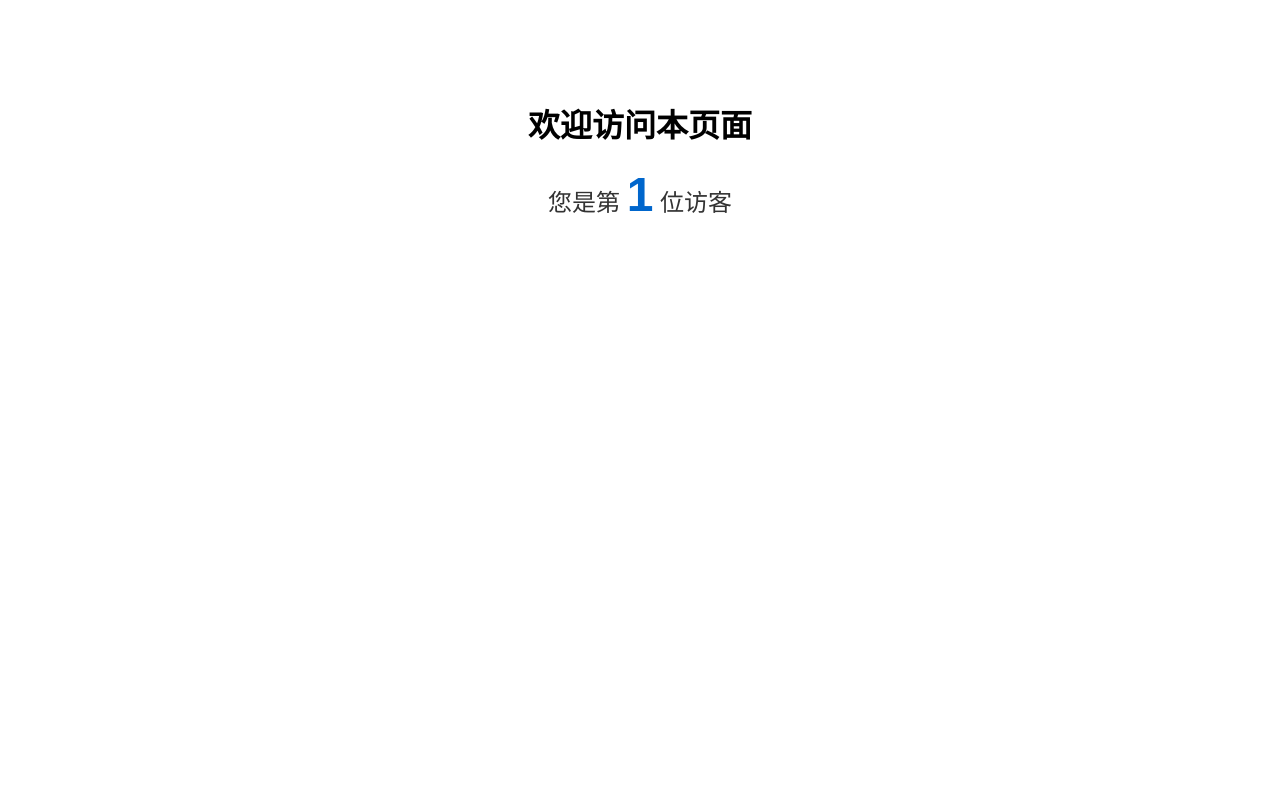
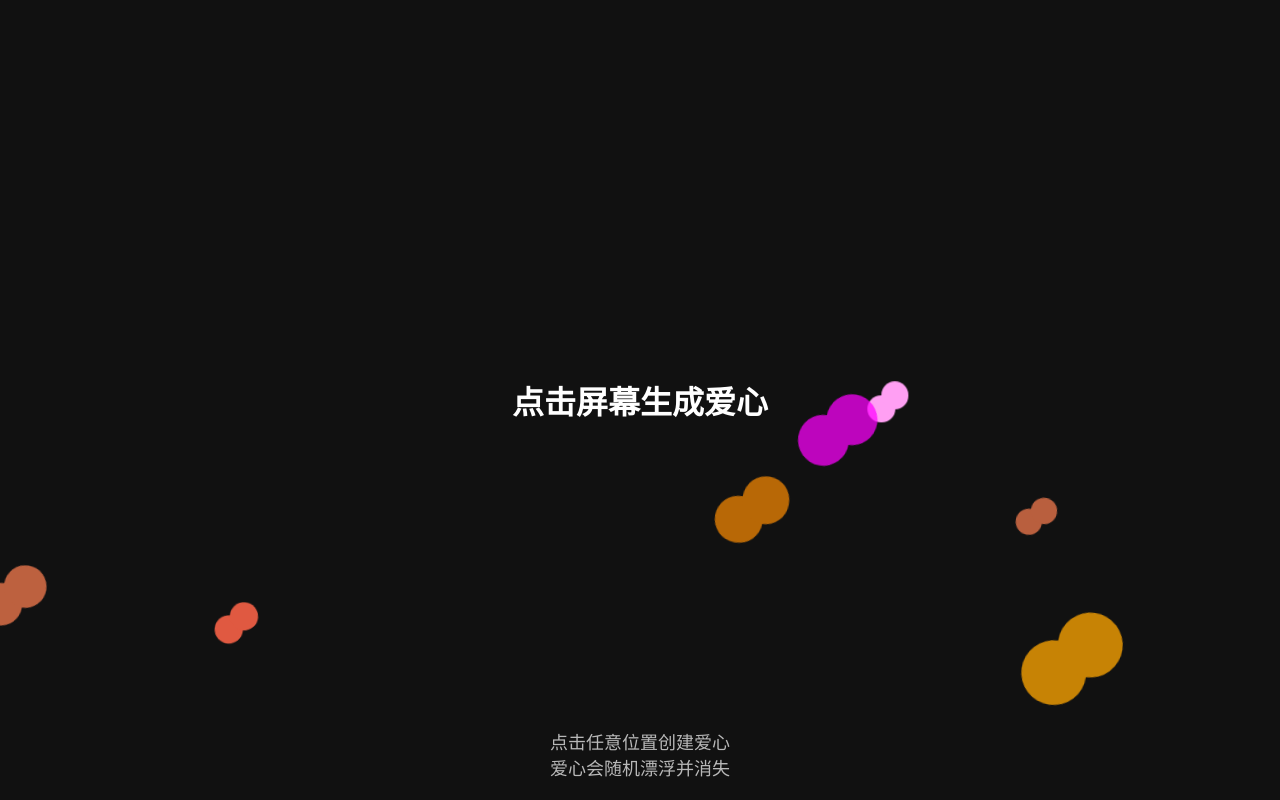
Before and after one commit to loveicu/loveicu, a plain HTML site: page test.html in a window 1280 px wide. Drawn offline with Linux system fonts and the light colour scheme.

Commit message:
更新 test.html

```diff
--- a/test.html
+++ b/test.html
@@ -1,49 +1,123 @@
 <!DOCTYPE html>
-<html>
+<html lang="zh">
 <head>
-    <title>页面访问计数器</title>
+    <meta charset="UTF-8">
+    <meta name="viewport" content="width=device-width, initial-scale=1.0">
+    <title>动态爱心</title>
     <style>
         body {
+            margin: 0;
+            padding: 0;
+            overflow: hidden;
+            background-color: #111;
+            cursor: pointer;
+            height: 100vh;
+            display: flex;
+            justify-content: center;
+            align-items: center;
             font-family: Arial, sans-serif;
+            color: white;
+        }
+
+        .instructions {
+            position: absolute;
+            bottom: 20px;
             text-align: center;
-            margin-top: 100px;
+            width: 100%;
+            opacity: 0.7;
+            font-size: 18px;
         }
-        .counter {
-            font-size: 24px;
-            color: #333;
-            margin: 20px;
+
+        .heart {
+            position: absolute;
+            pointer-events: none;
+            transform: translate(-50%, -50%);
+            animation: float 4s ease-in-out infinite;
         }
-        .count {
-            font-size: 48px;
-            font-weight: bold;
-            color: #0066cc;
+
+        .heart::before, .heart::after {
+            content: "";
+            position: absolute;
+            width: 100%;
+            height: 100%;
+            background-color: currentColor;
+            border-radius: 50%;
+        }
+
+        .heart::before {
+            left: -50%;
+        }
+
+        .heart::after {
+            top: -50%;
+        }
+
+        @keyframes float {
+            0%, 100% {
+                transform: translate(-50%, -50%) scale(1) rotate(0deg);
+                opacity: 1;
+            }
+            50% {
+                transform: translate(-50%, -150%) scale(1.2) rotate(10deg);
+                opacity: 0.7;
+            }
         }
     </style>
 </head>
 <body>
-    <h1>欢迎访问本页面</h1>
-    <div class="counter">
-        您是第 <span id="visitCount" class="count">0</span> 位访客
-    </div>
+    <h1>点击屏幕生成爱心</h1>
+    <div class="instructions">点击任意位置创建爱心<br>爱心会随机漂浮并消失</div>
 
     <script>
-        // 检查是否已经访问过
-        if (!localStorage.getItem('hasVisited')) {
-            // 获取当前计数
-            let count = localStorage.getItem('pageViewCount') || 0;
+        document.addEventListener('click', function(e) {
+            createHeart(e.clientX, e.clientY);
+        });
 
-            // 增加计数
-            count = parseInt(count) + 1;
+        function createHeart(x, y) {
+            const heart = document.createElement('div');
+            heart.className = 'heart';
 
-            // 存储更新后的计数和访问标记
-            localStorage.setItem('pageViewCount', count);
-            localStorage.setItem('hasVisited', 'true');
+            // 随机大小 (20px 到 60px)
+            const size = Math.random() * 40 + 20;
+            heart.style.width = `${size}px`;
+            heart.style.height = `${size}px`;
 
-            // 更新页面显示
-            document.getElementById('visitCount').textContent = count;
-        } else {
-            // 如果已经访问过，只显示计数
-            document.getElementById('visitCount').textContent = localStorage.getItem('pageViewCount');
+            // 随机颜色
+            const colors = [
+                '#ff0000', '#ff69b4', '#ff1493', '#ff00ff',
+                '#ff6347', '#ff4500', '#ff8c00', '#ffd700',
+                '#ffa500', '#ff7f50', '#ff6b6b', '#ff9ff3'
+            ];
+            const color = colors[Math.floor(Math.random() * colors.length)];
+            heart.style.color = color;
+
+            // 随机动画持续时间 (3s 到 6s)
+            const duration = Math.random() * 3 + 3;
+            heart.style.animationDuration = `${duration}s`;
+
+            // 随机初始旋转 (-30deg 到 30deg)
+            const rotation = Math.random() * 60 - 30;
+            heart.style.transform = `translate(-50%, -50%) rotate(${rotation}deg)`;
+
+            // 设置位置
+            heart.style.left = `${x}px`;
+            heart.style.top = `${y}px`;
+
+            document.body.appendChild(heart);
+
+            // 动画结束后移除元素
+            setTimeout(() => {
+                heart.remove();
+            }, duration * 1000);
+        }
+
+        // 自动生成一些初始爱心
+        for (let i = 0; i < 10; i++) {
+            setTimeout(() => {
+                const x = Math.random() * window.innerWidth;
+                const y = Math.random() * window.innerHeight;
+                createHeart(x, y);
+            }, i * 300);
         }
     </script>
 </body>
```
